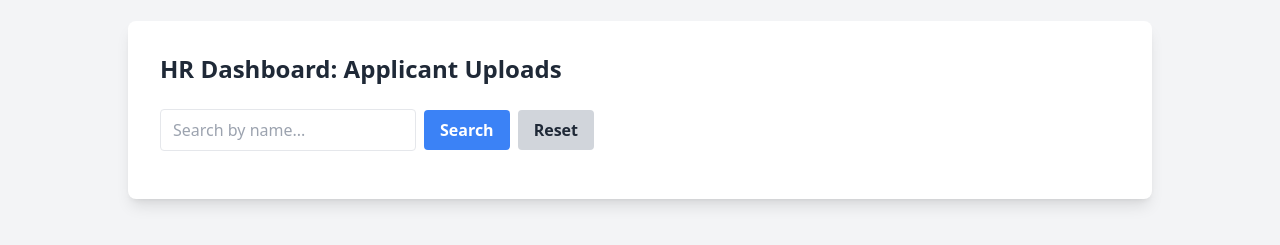
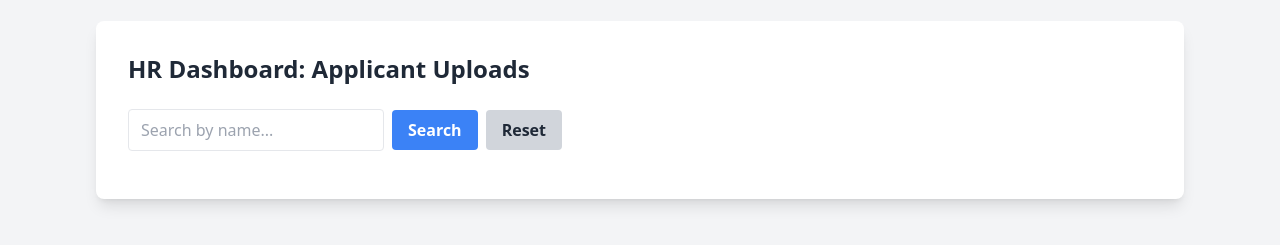
Before and after one commit to ivancepe/ggpc-requirementsupload-clean, a website: page public/dashboard.html in a window 1280 px wide. Shown: the part 91-336 px from the top of the page. Drawn offline with nearby package versions, Linux system fonts and the light colour scheme; no server answers.

Commit message:
make dashboard wider

```diff
--- a/public/dashboard.html
+++ b/public/dashboard.html
@@ -19,7 +19,7 @@
     <img src="/images/ggpc-logo.png" alt="Company Logo" class="h-16 w-auto mb-2">
     <!-- You can adjust the src and class as needed -->
   </div>
-  <div class="w-full max-w-5xl bg-white p-2 sm:p-4 md:p-8 rounded-lg shadow-lg mt-2 mx-auto">
+  <div class="w-[85vw] max-w-7xl bg-white p-2 sm:p-4 md:p-8 rounded-lg shadow-lg mt-2 mx-auto">
     <h2 class="text-xl sm:text-2xl font-bold mb-4 sm:mb-6 text-gray-800">HR Dashboard: Applicant Uploads</h2>
     <div class="mb-4 flex flex-col sm:flex-row items-stretch sm:items-center gap-2">
       <input id="searchEmail" type="text" placeholder="Search by name..." class="border px-3 py-2 rounded w-full sm:w-64">
```
